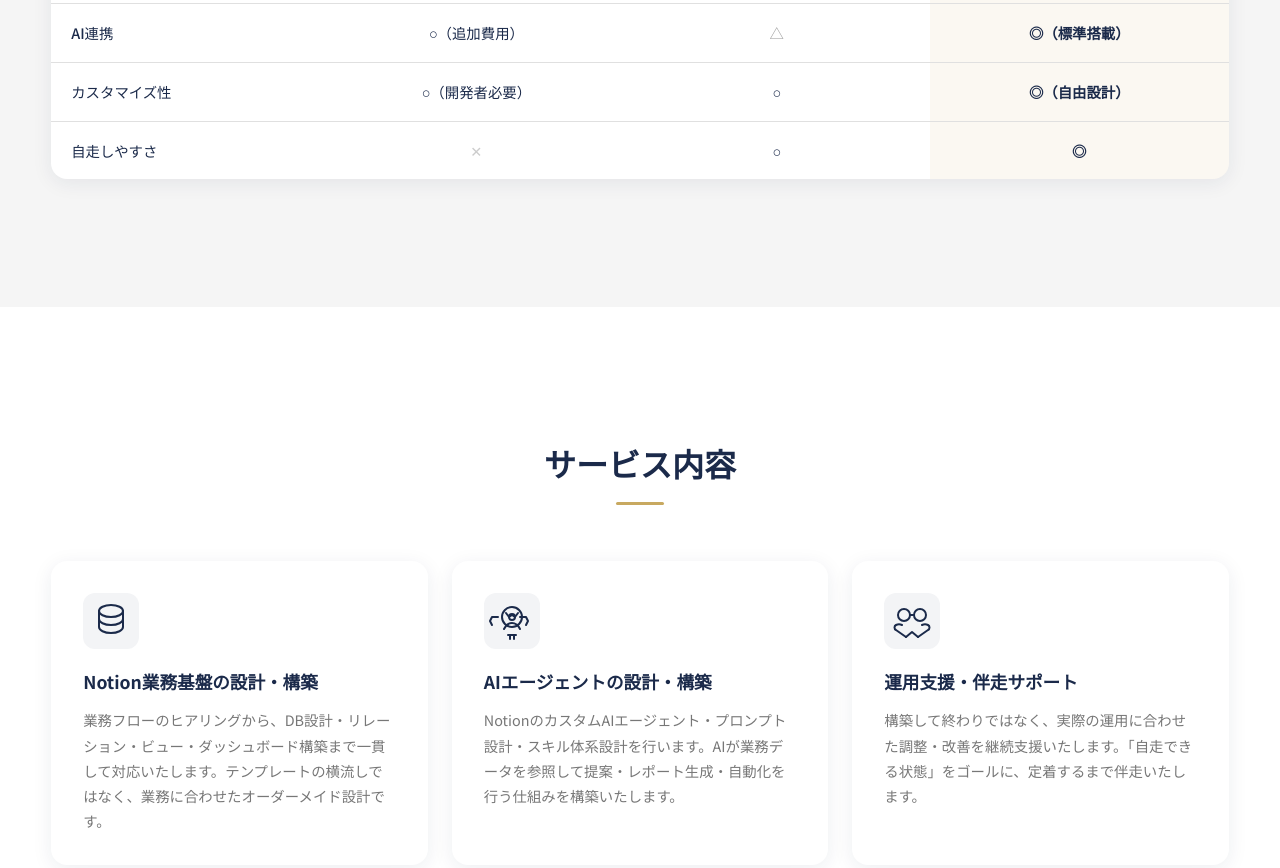
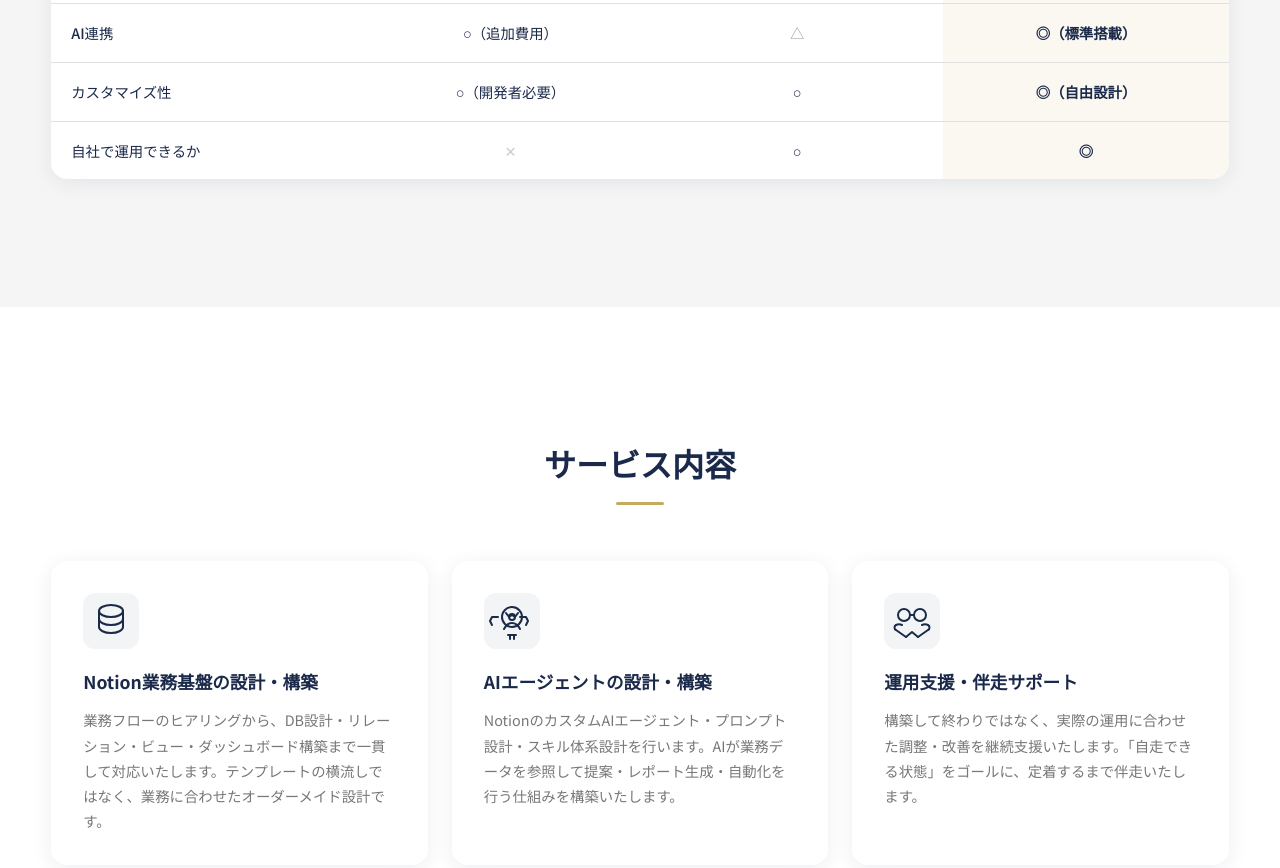
Before and after one commit to kazutoue45-glitch/notion-bizbase-portfolio, a plain HTML site: page index.html in a window 1280 px wide. Shown: the part 7800-8668 px from the top of the page. Drawn offline with Linux system fonts and the light colour scheme.

Commit message:
収支集計スクショ修正（サイズ統一）、比較表の自走しやすさ→自社で運用できるかに変更

```diff
--- a/index.html
+++ b/index.html
@@ -2037,7 +2037,7 @@
               <td class="highlight mark-excellent">◎（自由設計）</td>
             </tr>
             <tr>
-              <td>自走しやすさ</td>
+              <td>自社で運用できるか</td>
               <td class="mark-poor">✕</td>
               <td class="mark-good">○</td>
               <td class="highlight mark-excellent">◎</td>
```
Also changed, not shown: images/tab-09.png.
